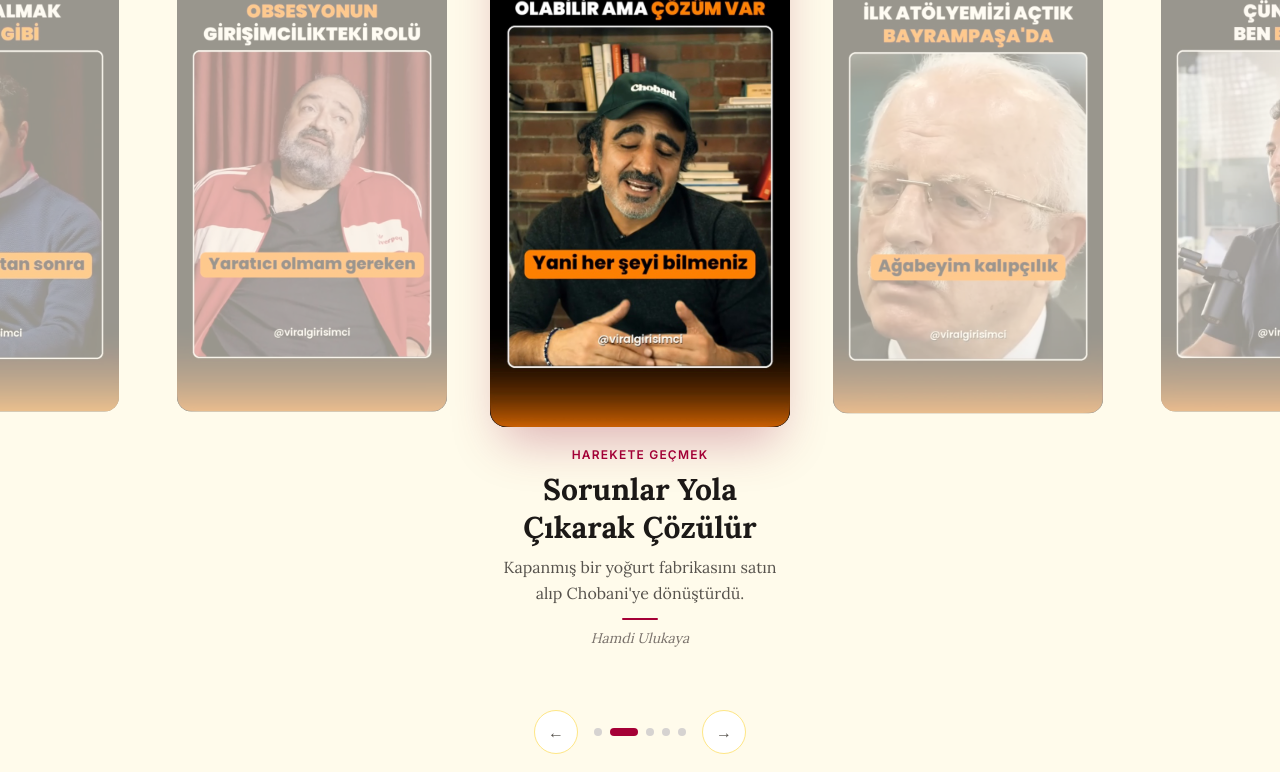
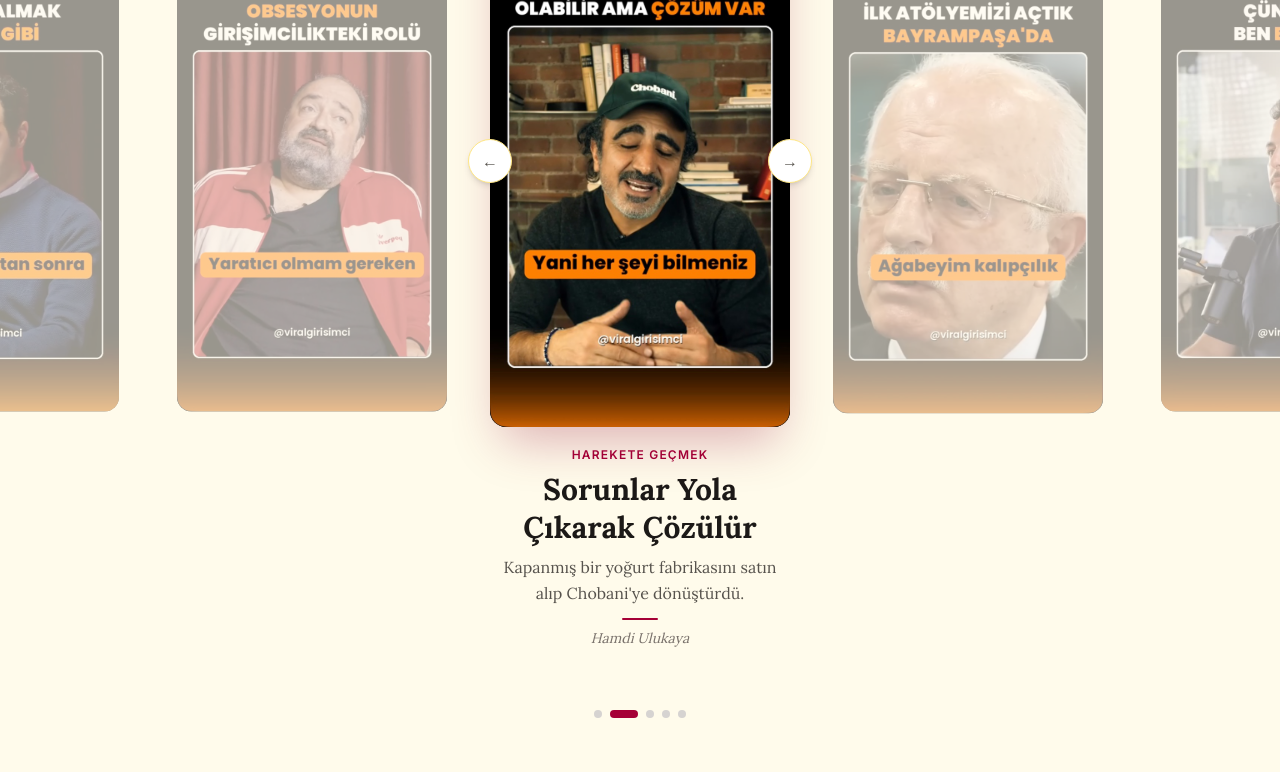
Before and after one commit to symkllci/klip-dergi, a Next.js app: page / in a window 1280 px wide. Shown: the part 340-1112 px from the top of the page. Built offline with nearby package versions, Linux system fonts and the light colour scheme.

Commit message:
Vitrin oklarını aktif kartın yanına taşı

```diff
--- a/src/components/Vitrin.tsx
+++ b/src/components/Vitrin.tsx
@@ -83,7 +83,8 @@ export default function Vitrin({ kisiler }: { kisiler: Person[] }) {
   }
 
   return (
-    <section className="mt-10">
+    // relative: oklar bu kutuya göre konumlansın (absolute)
+    <section className="relative mt-10">
       {/* Şerit: yan yana, ortaya oturan (snap-center), çubuksuz.
           Artık iki yanda boşluk (px) yok: solda ve sağda hep kopya kartlar var */}
       <div
@@ -136,18 +137,28 @@ export default function Vitrin({ kisiler }: { kisiler: Person[] }) {
         })}
       </div>
 
-      {/* Alt satır: ← noktalar → */}
-      <div className="mt-2 flex items-center justify-center gap-4">
+      {/* Oklar: aktif kartın iki kenarında, kapağın tam ortası hizasında.
+          Kart 260px (sm: 300px) → yarısı 130px (sm: 150px). Ok, kartın kenarına yarı biner (-translate-x-1/2).
+          top: üst boşluk 16px + kapak yüksekliğinin yarısı (260 × 16/9 ÷ 2 ≈ 231 · 300 × 16/9 ÷ 2 ≈ 267) */}
       <button
         type="button"
         onClick={() => git(konum - 1)} // Hep bir sola: sayıyı başa sarmak yok, kopya karta geçer
         aria-label="Önceki hikâye"
-          className="flex h-11 w-11 items-center justify-center rounded-full border border-amber-200 bg-white text-stone-600 transition-colors hover:border-rose-800 hover:bg-rose-800 hover:text-white"
+        className="absolute left-[calc(50%-130px)] top-[247px] z-10 -translate-x-1/2 -translate-y-1/2 shadow-md sm:left-[calc(50%-150px)] sm:top-[283px] flex h-11 w-11 items-center justify-center rounded-full border border-amber-200 bg-white text-stone-600 transition-colors hover:border-rose-800 hover:bg-rose-800 hover:text-white"
       >
         ←
       </button>
+      <button
+        type="button"
+        onClick={() => git(konum + 1)} // Hep bir sağa: sondan sonra kopyanın 1. kartı gelir
+        aria-label="Sonraki hikâye"
+        className="absolute right-[calc(50%-130px)] top-[247px] z-10 translate-x-1/2 -translate-y-1/2 shadow-md sm:right-[calc(50%-150px)] sm:top-[283px] flex h-11 w-11 items-center justify-center rounded-full border border-amber-200 bg-white text-stone-600 transition-colors hover:border-rose-800 hover:bg-rose-800 hover:text-white"
+      >
+        →
+      </button>
 
-        <div className="flex gap-2">
+      {/* Alt satır: sadece noktalar (oklar yukarı, kartın yanına taşındı) */}
+      <div className="mt-2 flex justify-center gap-2">
         {kisiler.map((kisi, sira) => (
           <button
             key={kisi.slug}
@@ -160,16 +171,6 @@ export default function Vitrin({ kisiler }: { kisiler: Person[] }) {
           />
         ))}
       </div>
-
-        <button
-          type="button"
-          onClick={() => git(konum + 1)} // Hep bir sağa: sondan sonra kopyanın 1. kartı gelir
-          aria-label="Sonraki hikâye"
-          className="flex h-11 w-11 items-center justify-center rounded-full border border-amber-200 bg-white text-stone-600 transition-colors hover:border-rose-800 hover:bg-rose-800 hover:text-white"
-        >
-          →
-        </button>
-      </div>
     </section>
   );
 }
```
Lines whose indentation alone changed are shown as unchanged.
